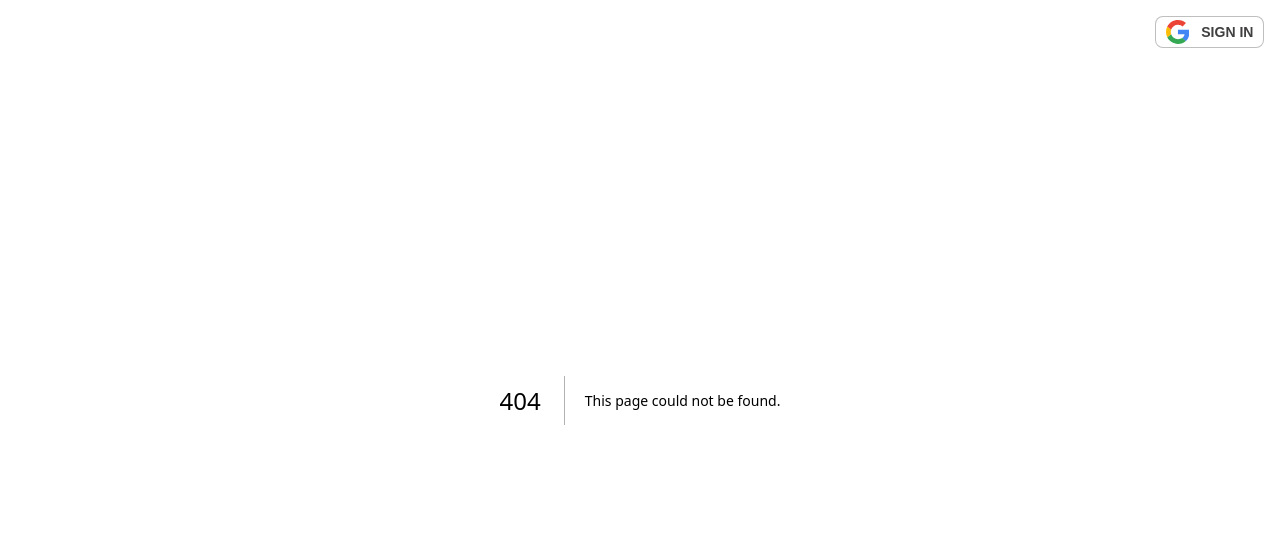
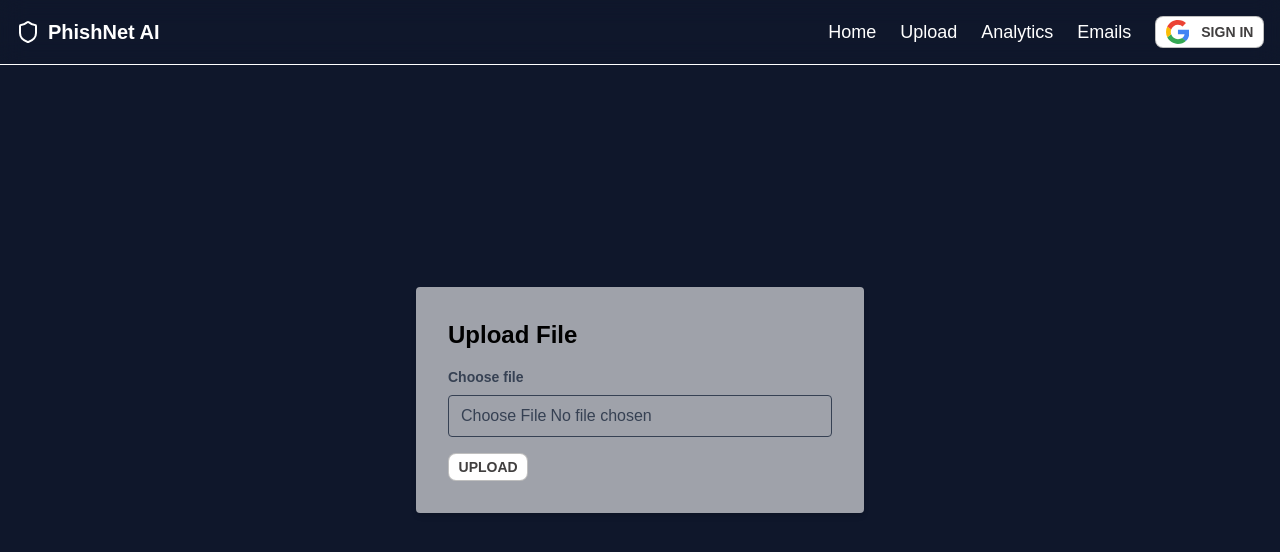
Before and after one commit to anshshah23/LockNCode_Abhishek, a Next.js app in the folder lockncode_abhishek/: page /fileUpload in a window 1280 px wide. Before the commit this address had no page. Shown: the top 552 px of the page. Built offline with nearby package versions, Linux system fonts and the light colour scheme.

Commit message:
file upload api integrated

```diff
--- a/lockncode_abhishek/package.json
+++ b/lockncode_abhishek/package.json
@@ -18,6 +18,7 @@
     "@radix-ui/react-tabs": "^1.1.3",
     "@react-three/drei": "^10.0.3",
     "@react-three/fiber": "^9.0.4",
+    "axios": "^1.8.1",
     "class-variance-authority": "^0.7.1",
     "clsx": "^2.1.1",
     "dompurify": "^3.2.4",
--- /dev/null
+++ b/lockncode_abhishek/src/app/fileUpload/page.jsx
@@ -0,0 +1,85 @@
+"use client";
+import React, { useState } from "react";
+import axios from "axios";
+
+const FileUploadPage = () => {
+    const [file, setFile] = useState(null);
+    const [scanResult, setScanResult] = useState(null);
+    const [error, setError] = useState("");
+
+    const handleFileChange = (e) => {
+        setFile(e.target.files[0]);
+    };
+
+    const handleSubmit = async (e) => {
+        e.preventDefault();
+        if (!file) {
+            setError("Please select a file to upload.");
+            return;
+        }
+
+        const formData = new FormData();
+        formData.append("files", file); // ✅ Fixed key name
+
+        try {
+            const response = await axios.post(
+                "https://sb9kzwdh-8000.inc1.devtunnels.ms/scan/",
+                formData,
+                { headers: { "Content-Type": "multipart/form-data" } }
+            );
+
+            // ✅ Check API response
+            if (response.data && response.data.length > 0) {
+                setScanResult(response.data[0]); // Save scan result
+                setError(""); // Clear error
+            } else {
+                setError("Invalid response from server.");
+            }
+        } catch (err) {
+            setError("Failed to upload file. Please try again.");
+        }
+    };
+
+    return (
+        <div className="min-h-screen flex items-center justify-center bg-slate-900">
+            <div className="bg-white/60 bg-blur-sm p-8 rounded shadow-md w-full max-w-md">
+                <h1 className="text-2xl font-bold mb-4">Upload File</h1>
+                <form onSubmit={handleSubmit}>
+                    <div className="mb-4">
+                        <label className="block text-gray-700 text-sm font-bold mb-2">
+                            Choose file
+                        </label>
+                        <input
+                            type="file"
+                            onChange={handleFileChange}
+                            className="border rounded w-full py-2 px-3 text-gray-700"
+                        />
+                    </div>
+                    <button
+                        type="submit"
+                        className="bg-blue-500 hover:bg-blue-700 text-white font-bold py-2 px-4 rounded"
+                    >
+                        Upload
+                    </button>
+                </form>
+
+                {/* ✅ Show scan result */}
+                {scanResult && (
+                    <div className="mt-4 p-4 border rounded bg-gray-50">
+                        <h2 className="text-lg font-bold">Scan Result:</h2>
+                        <p><strong>Filename:</strong> {scanResult.filename}</p>
+                        <p><strong>Status:</strong> {scanResult.status}</p>
+                        <p><strong>Threat:</strong> {scanResult.threat_name}</p>
+                        <p><strong>Risk Level:</strong> {scanResult.risk_level}</p>
+                        <p><strong>Recommended Action:</strong> {scanResult.recommended_action}</p>
+                    </div>
+                )}
+
+                {/* ✅ Show errors */}
+                {error && <p className="mt-4 text-red-500">{error}</p>}
+            </div>
+        </div>
+    );
+};
+
+export default FileUploadPage;
--- a/lockncode_abhishek/src/components/Navbar.jsx
+++ b/lockncode_abhishek/src/components/Navbar.jsx
@@ -32,7 +32,7 @@ function Navbar() {
 
     const Links = [
         { name: "Home", link: "/" },
-        { name: "Features", link: "/features" },
+        { name: "Upload", link: "/fileUpload" },
         { name: "Analytics", link: "/analytics" },
         { name: "Emails", link: "/emailList" },
     ];
```
Also changed, not shown: 1 other file (tests, documents, lock files or other folders).
